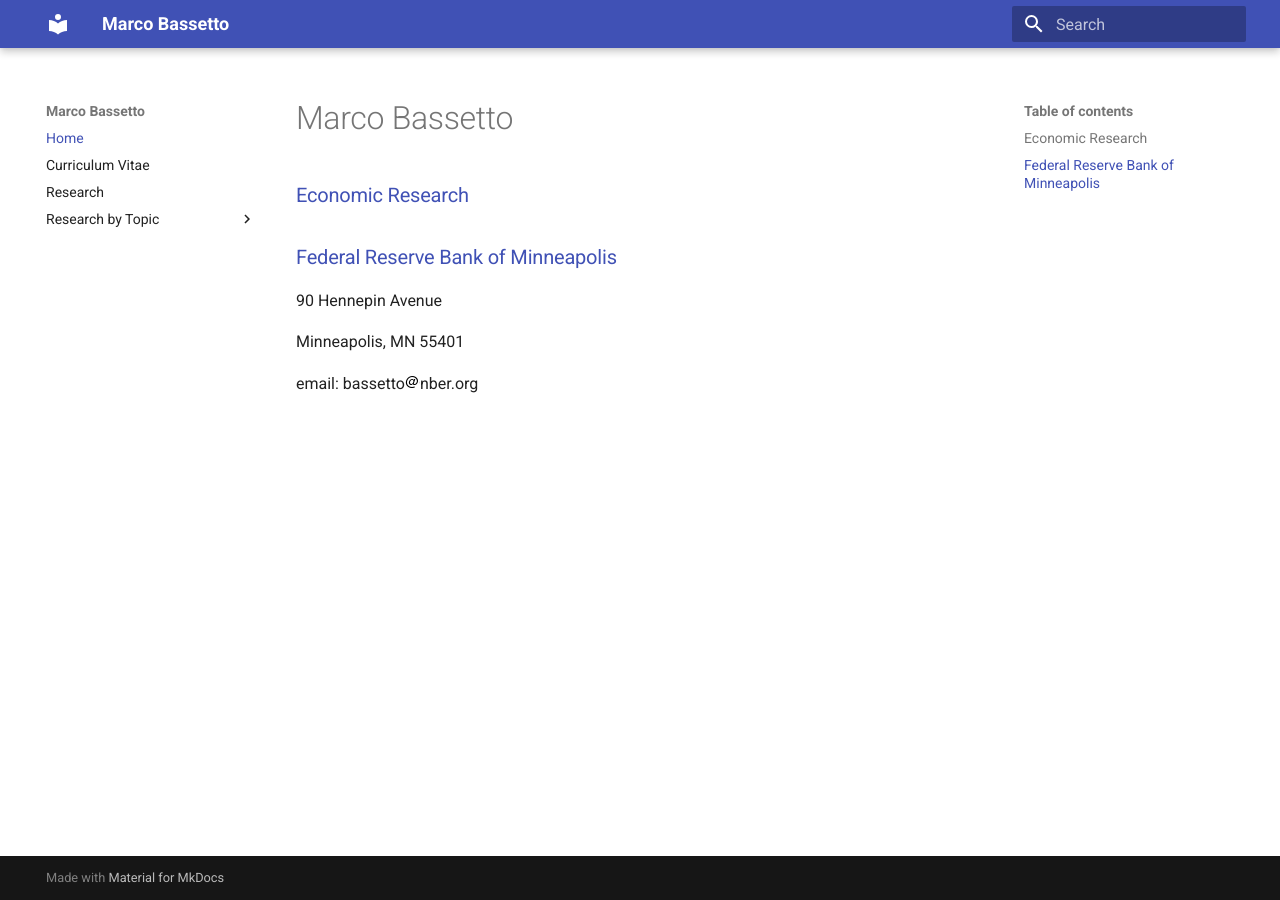
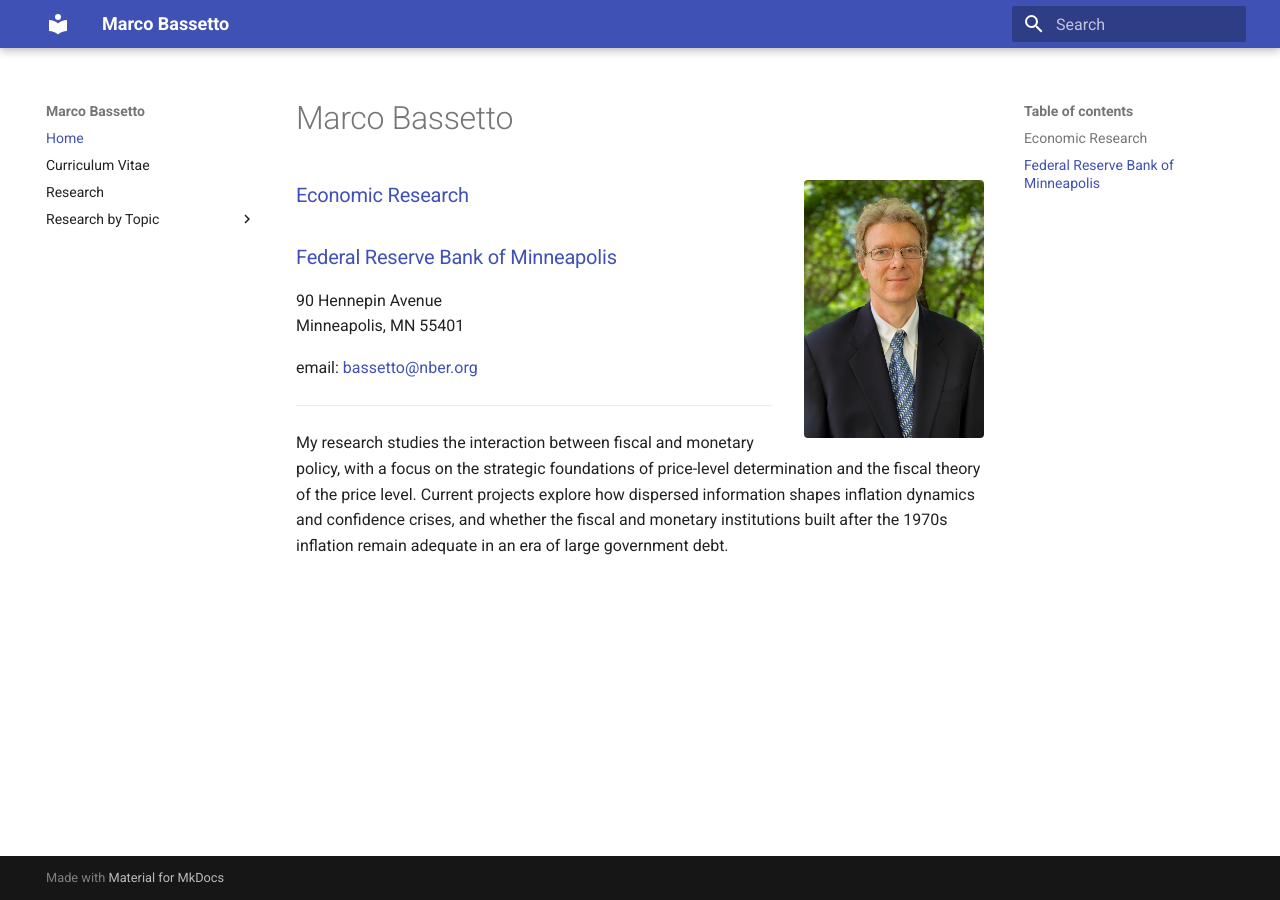
Before and after one commit to m-bassetto/m-bassetto.github.io, an MkDocs documentation site: the page built from docs/index.md, in a window 1280 px wide. Built offline with MkDocs 1.6.1 and Material for MkDocs 9.7.7, drawn with Linux system fonts in a browser that asks for light colours.

Commit message:
Add files via upload

```diff
--- a/docs/index.md
+++ b/docs/index.md
@@ -1,11 +1,16 @@
 # Marco Bassetto
 
-###[Economic Research](https://www.minneapolisfed.org/economic-research)
+<img src="images/Bassetto1.jpg" alt="Marco Bassetto" style="float: right; margin: 0 0 1em 2em; width: 180px; border-radius: 4px;">
 
-###[Federal Reserve Bank of Minneapolis](http://www.minneapolisfed.org/)
+### [Economic Research](https://www.minneapolisfed.org/economic-research)
+
+### [Federal Reserve Bank of Minneapolis](http://www.minneapolisfed.org/)
 
 90 Hennepin Avenue
-
 Minneapolis, MN 55401
 
-email: bassetto![AT](/images/at.gif)nber.org
+email: [bassetto@nber.org](mailto:bassetto@nber.org)
+
+---
+
+My research studies the interaction between fiscal and monetary policy, with a focus on the strategic foundations of price-level determination and the fiscal theory of the price level. Current projects explore how dispersed information shapes inflation dynamics and confidence crises, and whether the fiscal and monetary institutions built after the 1970s inflation remain adequate in an era of large government debt.
```
